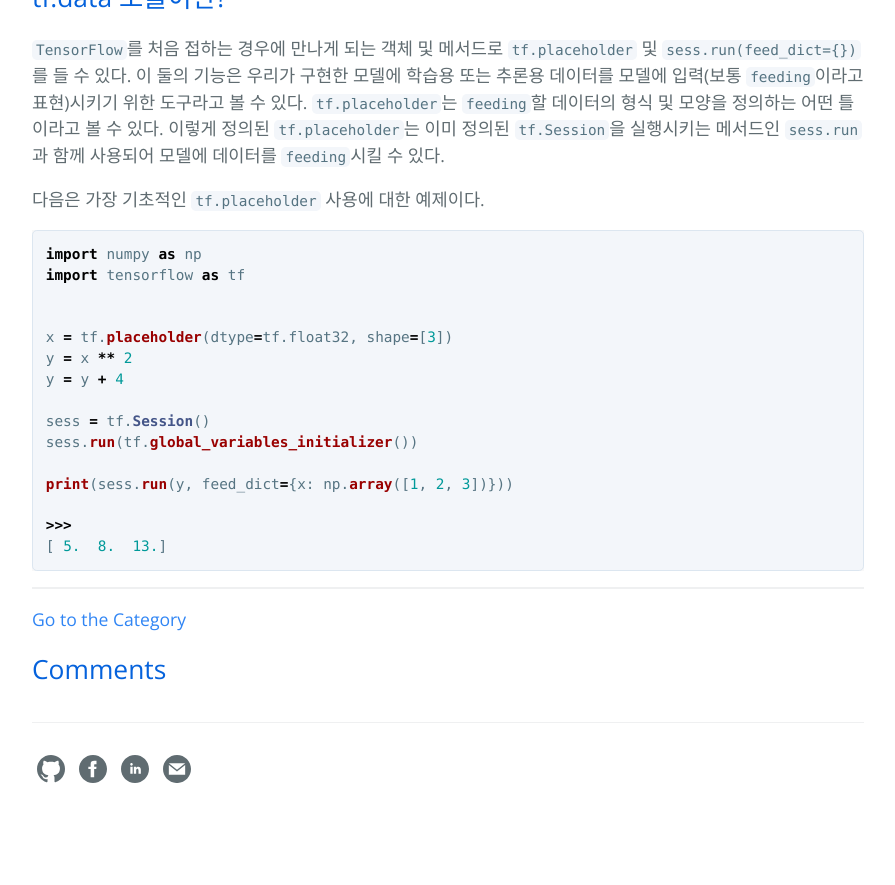
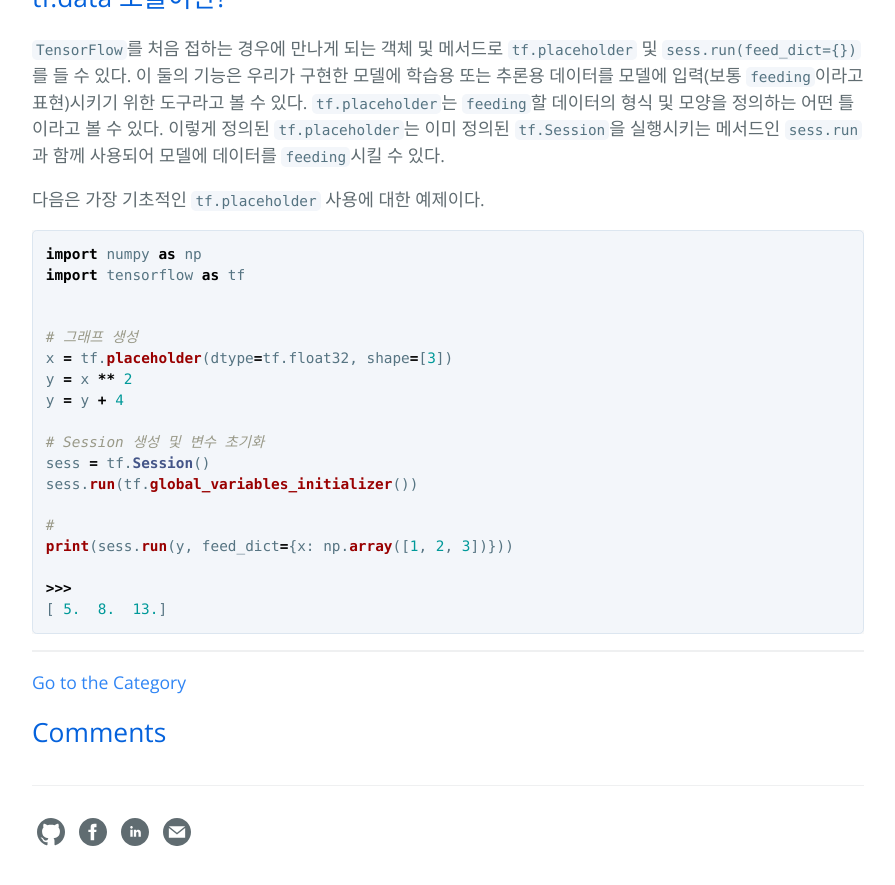
Before and after one commit to hcnoh/hcnoh.github.io, a Jekyll site: the page built from _posts/2018-11-05-tensorflow-data-module.md, in a window 1280 px wide and 900 px high, scrolled down 587 px. Shown: the top 885 px of the window, without its empty margins (192-1087 px from the left). Built offline with Jekyll 4.4.1, drawn with Linux system fonts in a browser that asks for light colours; comment, search, counter and statistics services are not loaded; before the commit the page ends 1424 px from its top, so only the background shows below that.

Commit message:
Update 2018-11-05-tensorflow-data-module.md

```diff
--- a/_posts/2018-11-05-tensorflow-data-module.md
+++ b/_posts/2018-11-05-tensorflow-data-module.md
@@ -25,13 +25,16 @@ import numpy as np
 import tensorflow as tf
 
 
+# 그래프 생성
 x = tf.placeholder(dtype=tf.float32, shape=[3])
 y = x ** 2
 y = y + 4
 
+# Session 생성 및 변수 초기화
 sess = tf.Session()
 sess.run(tf.global_variables_initializer())
 
+#
 print(sess.run(y, feed_dict={x: np.array([1, 2, 3])}))
 
 >>>
```
